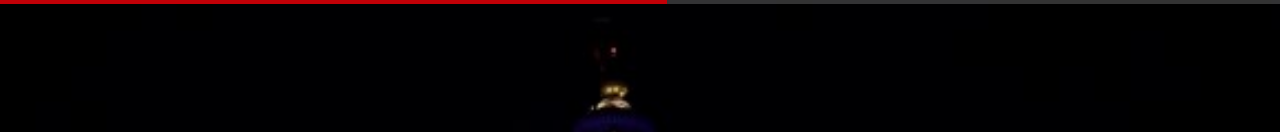
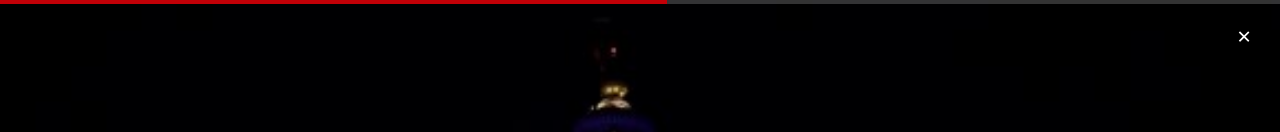
Before and after one commit to Abhi-Ptdr/Instagram-Stories, a React (Vite) app in the folder Instagram-stories/: page / in a window 1280 px wide. Both pictures are taken after a click on the picture 504 px from the left and 116 px from the top of the page. Shown: the top 132 px of the page. Built offline with nearby package versions, Linux system fonts and the light colour scheme; the HTML template or start-up script is replaced by a standard one.

Commit message:
Adding close button

```diff
--- a/Instagram-stories/src/components/StoryViewer.jsx
+++ b/Instagram-stories/src/components/StoryViewer.jsx
@@ -6,7 +6,6 @@ function StoryViewer({ stories, activeIndex, onClose }) {
     const timerRef = useRef(null);
     const progressRef = useRef(null);
 
-  // Go to next/previous story
     const goNext = () => {
         if (index < stories.length - 1) {
             setIndex(index + 1);
@@ -21,7 +20,6 @@ function StoryViewer({ stories, activeIndex, onClose }) {
         }
     };
 
-  // Handle timing and progress bar
     useEffect(() => {
         setProgress(0);
 
@@ -66,6 +64,18 @@ function StoryViewer({ stories, activeIndex, onClose }) {
                 />
             </div>
 
+            {/* Close button */}
+            <button
+                onClick={(e) => {
+                    e.stopPropagation();
+                    onClose();
+                }}
+                className="absolute top-4 right-4 bottom-4 bg-black/40 text-white rounded-full w-10 h-10 flex items-center justify-center hover:bg-black/70 transition"
+                aria-label="Close"
+            >
+                <span className="text-2xl leading-none">&times;</span>
+            </button>
+
             {/* Story image */}
             <img
                 src={stories[index].image}
```
Lines whose indentation alone changed are shown as unchanged.
